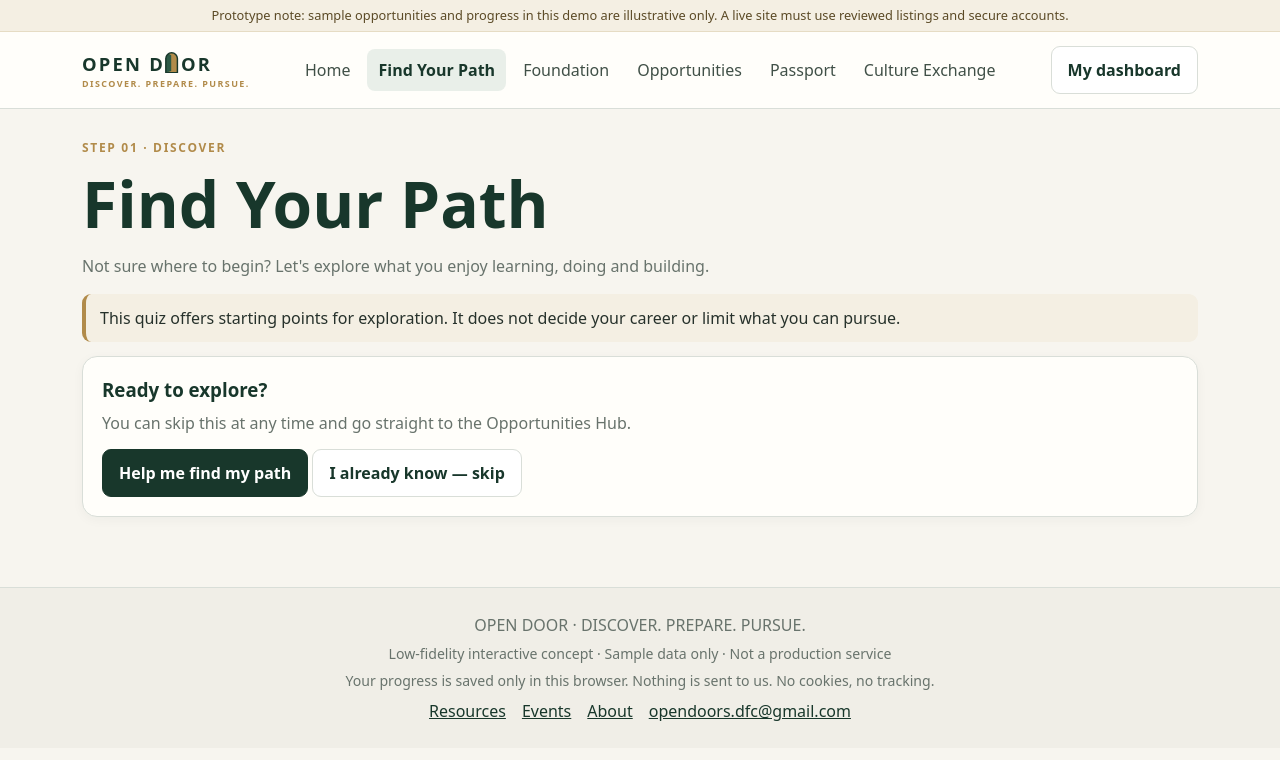
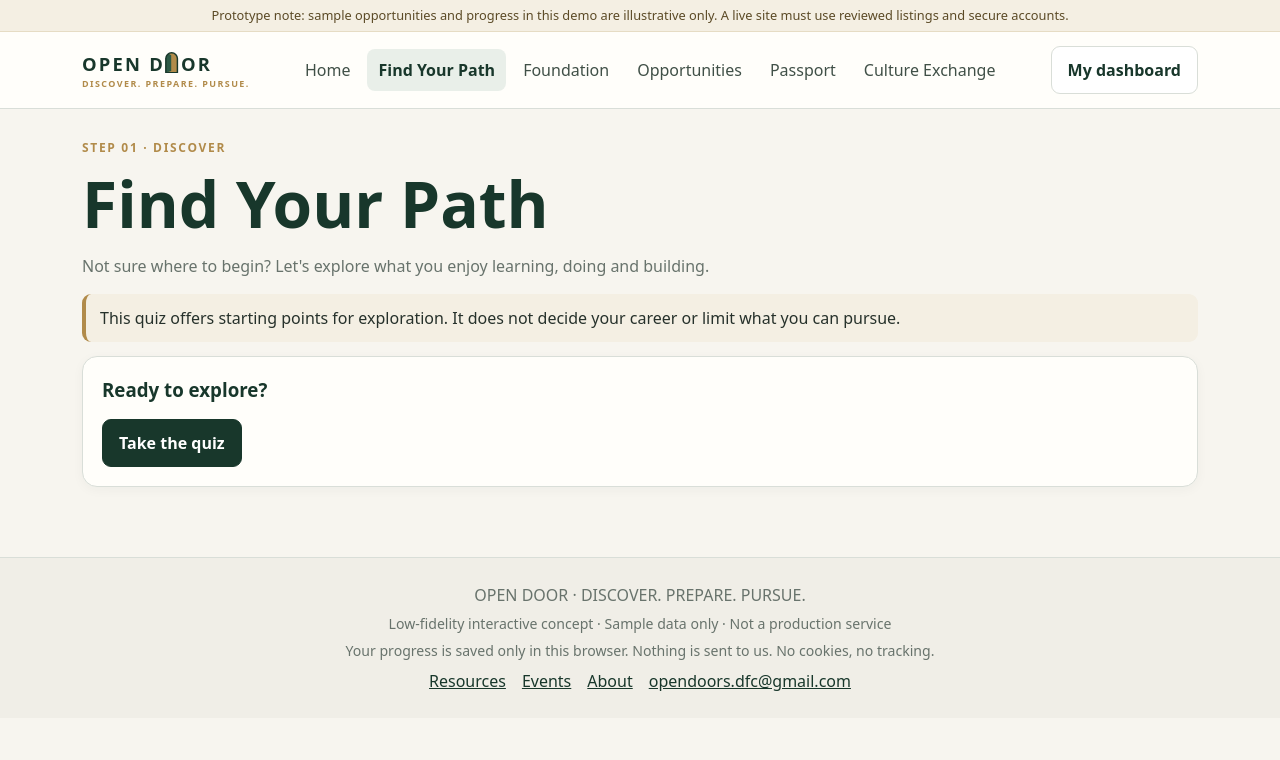
Before and after one commit to opendoor-dfc/open-door, a Jekyll site: the page built from path.md, in a window 1280 px wide. Shown: the top 760 px of the page. Built offline with Jekyll 4.4.1, drawn with Linux system fonts in a browser that asks for light colours.

Commit message:
Find Your Path: only one button to start the quiz
Co-Authored-By: Claude Opus 5.5 <noreply@anthropic.com>
Claude-Session: https://claude.ai/code/session_01YYaMm9DFFrhmHy5i2wuCDX

```diff
--- a/_layouts/path.html
+++ b/_layouts/path.html
@@ -3,9 +3,7 @@ layout: page
 ---
 <div id="quiz-start" class="card">
   <h3>Ready to explore?</h3>
-  <p>You can skip this at any time and go straight to the Opportunities Hub.</p>
-  <button type="button" class="btn" data-quiz="start">Help me find my path</button>
-  <a class="btn secondary" href="{{ '/opportunities/' | relative_url }}">I already know — skip</a>
+  <button type="button" class="btn" data-quiz="start" style="margin-top:8px">Take the quiz</button>
 </div>
 <div id="quiz-box" class="card" hidden>
   <div class="row space"><strong id="quiz-step-label">Question 1 of {{ page.questions | size }}</strong><span class="pill">No right or wrong answers</span></div>
```
